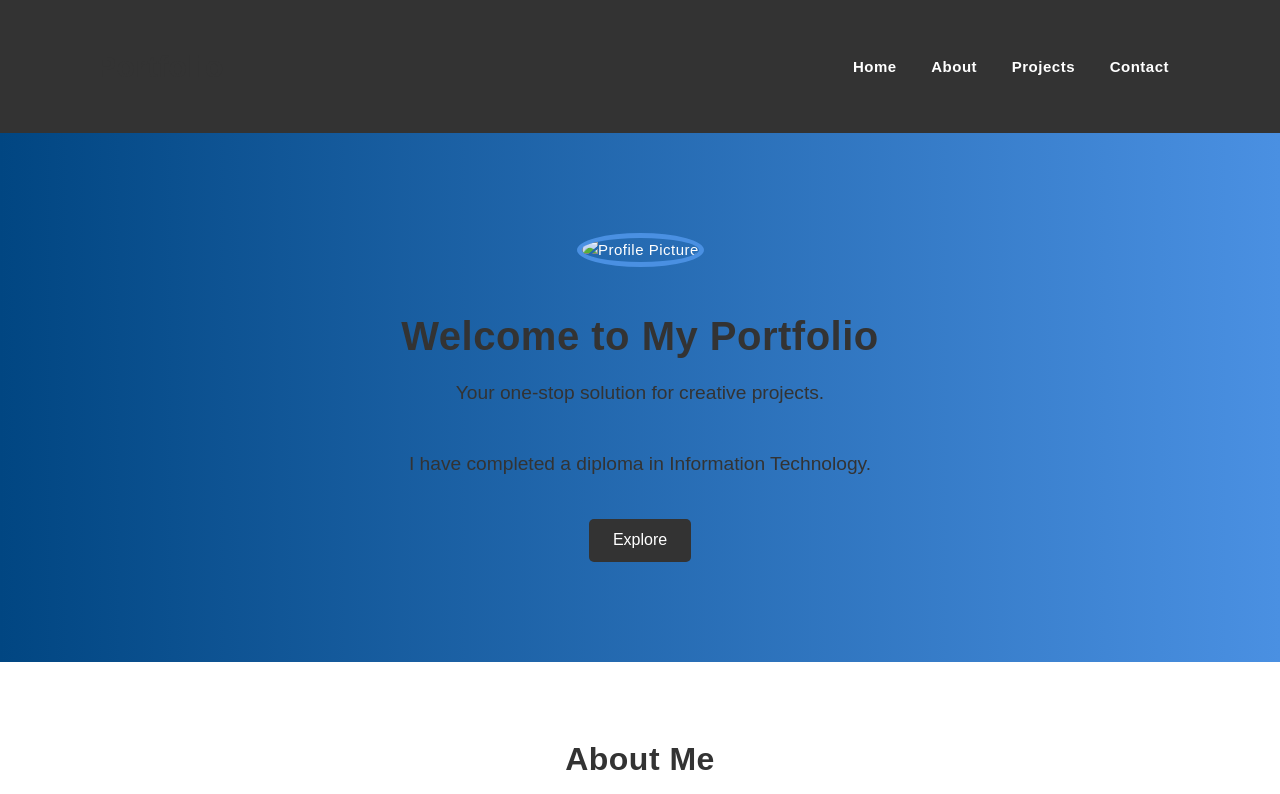
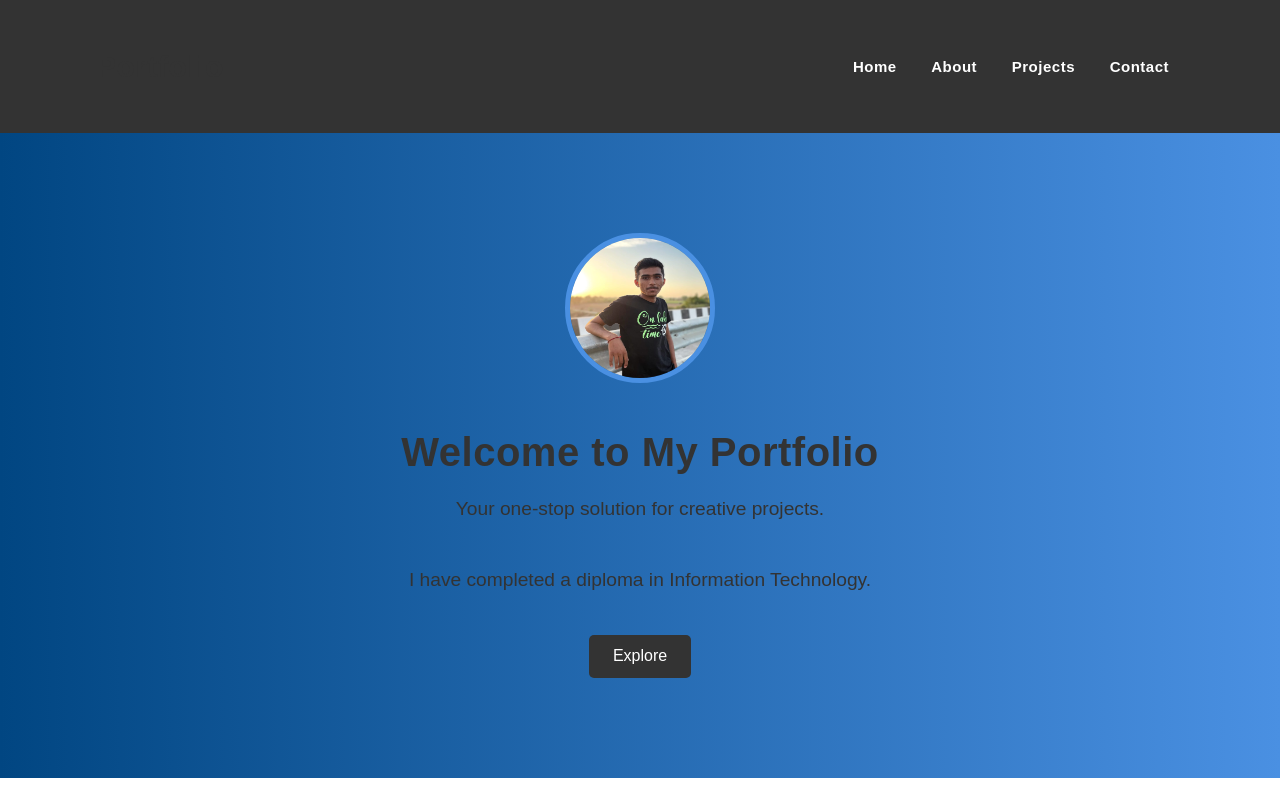
Before and after one commit to VATALIYABHAVIL/Portfolio_Website, a website: page index.html in a window 1280 px wide. Shown: the top 794 px of the page. Drawn offline with nearby package versions, Linux system fonts and the light colour scheme; files that its build step writes are made by us from their sources.

Commit message:
img error fix

```diff
--- a/index.html
+++ b/index.html
@@ -356,7 +356,7 @@
   <!-- Home Section -->
   <section id="home">
     <div class="container" data-aos="fade-up" data-aos-duration="1200">
-      <img src="img/your_photo.jpeg" alt="Profile Picture" data-aos="zoom-in" data-aos-delay="200">
+      <img src="your_photo.jpeg" alt="Profile Picture..." data-aos="zoom-in" data-aos-delay="200">
       <h1 data-aos="fade-right" data-aos-delay="400">Welcome to My Portfolio</h1>
       <p data-aos="fade-right" data-aos-delay="600">Your one-stop solution for creative projects.</p>
       <p data-aos="fade-right" data-aos-delay="800">I have completed a diploma in Information Technology.</p>
```
